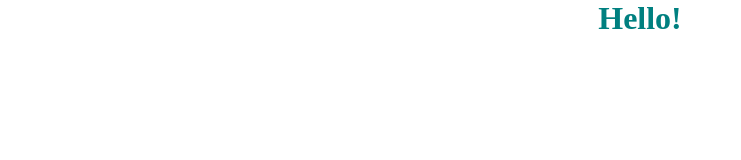
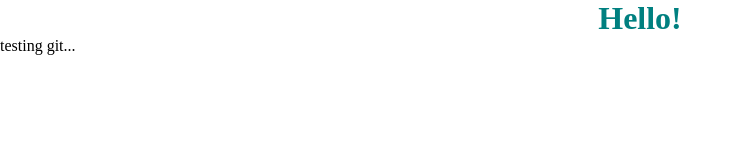
Before and after one commit to pambaka/rsschool-cv, a plain HTML site: page index.html in a window 1280 px wide. Shown: the whole page, without its empty margins (0-741 px from the left). Drawn offline with Linux system fonts and the light colour scheme.

Commit message:
test: test git

```diff
--- a/index.html
+++ b/index.html
@@ -7,6 +7,7 @@
 <body>
     <header>
         <h1>Hello!</h1>
+        <p>testing git...</p>
     </header>
     <main></main>
     <footer></footer>
--- a/style.css
+++ b/style.css
@@ -1,4 +1,4 @@
-body, h1 {
+body, h1, p {
     margin: 0;
     padding: 0;
 }
```
